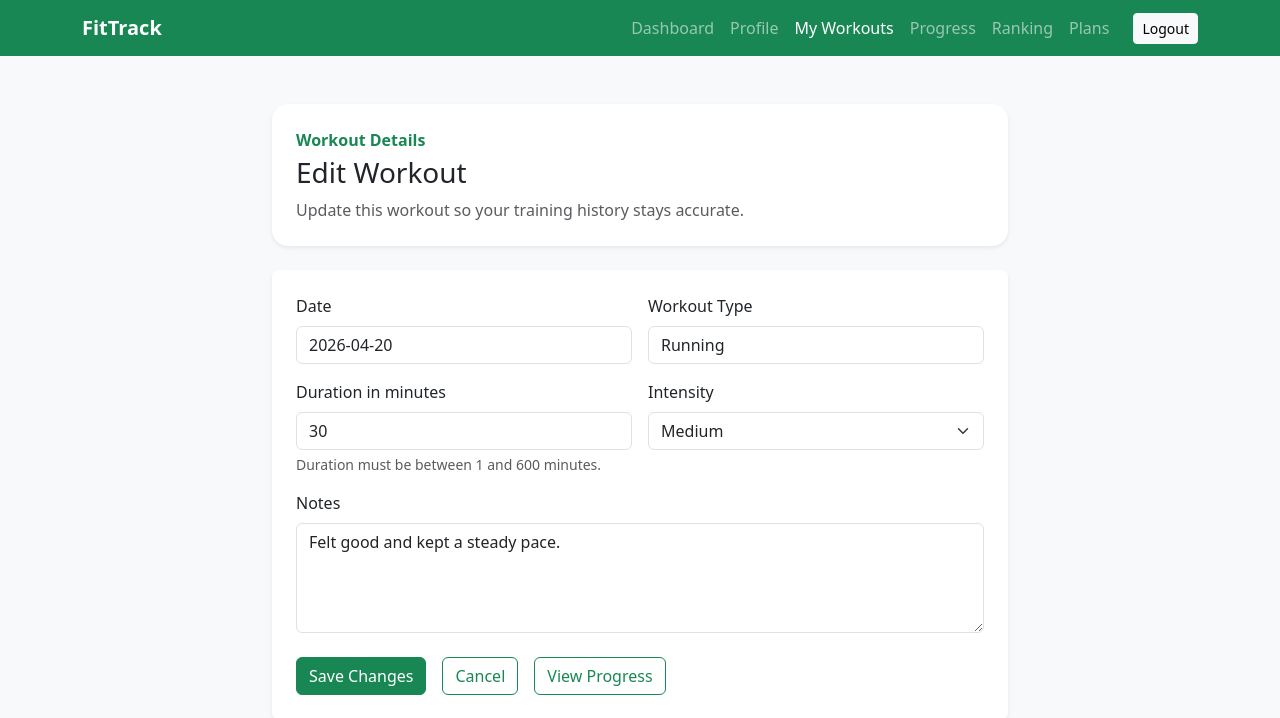
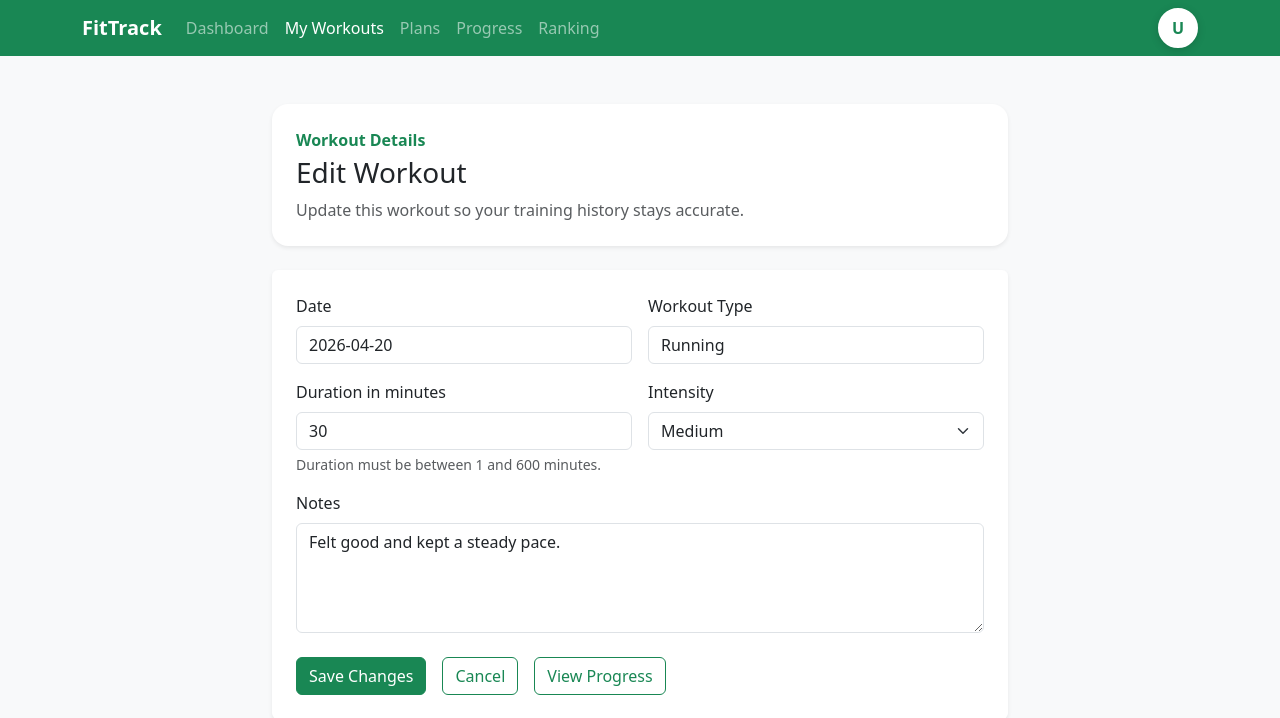
Before and after one commit to kiegiam/CITS3403-Test-Repo, a Flask app: page /workouts/1/edit in a window 1280 px wide. Shown: the top 718 px of the page. Run offline with Flask 3, Linux system fonts and the light colour scheme; a user stored in the database is signed in; some libraries are stand-ins or nearby versions.

Commit message:
Update edit_workout.html
This update makes the Edit Workout page navigation consistent with the newer authenticated pages.

```diff
--- a/templates/edit_workout.html
+++ b/templates/edit_workout.html
@@ -26,24 +26,24 @@
                     class="navbar-toggler"
                     type="button"
                     data-bs-toggle="collapse"
-                    data-bs-target="#mainNav"
-                    aria-controls="mainNav"
+                    data-bs-target="#appNav"
+                    aria-controls="appNav"
                     aria-expanded="false"
                     aria-label="Toggle navigation"
                 >
                     <span class="navbar-toggler-icon"></span>
                 </button>
 
-                <div class="collapse navbar-collapse" id="mainNav">
-                    <ul class="navbar-nav ms-auto align-items-lg-center">
+                <div class="collapse navbar-collapse" id="appNav">
+                    <ul class="navbar-nav me-auto align-items-lg-center">
                         <li class="nav-item">
                             <a class="nav-link" href="{{ url_for('dashboard') }}">Dashboard</a>
                         </li>
                         <li class="nav-item">
-                            <a class="nav-link" href="{{ url_for('profile') }}">Profile</a>
+                            <a class="nav-link active" href="{{ url_for('workouts') }}">My Workouts</a>
                         </li>
                         <li class="nav-item">
-                            <a class="nav-link active" href="{{ url_for('workouts') }}">My Workouts</a>
+                            <a class="nav-link" href="{{ url_for('plans') }}">Plans</a>
                         </li>
                         <li class="nav-item">
                             <a class="nav-link" href="{{ url_for('progress') }}">Progress</a>
@@ -51,13 +51,52 @@
                         <li class="nav-item">
                             <a class="nav-link" href="{{ url_for('ranking') }}">Ranking</a>
                         </li>
-                        <li class="nav-item">
-                            <a class="nav-link" href="{{ url_for('plans') }}">Plans</a>
-                        </li>
-                        <li class="nav-item ms-lg-3">
-                            <a href="{{ url_for('logout') }}" class="btn btn-light btn-sm">Logout</a>
-                        </li>
                     </ul>
+
+                    <div class="d-flex align-items-center mt-3 mt-lg-0">
+                        <div class="dropdown">
+                            <button
+                                class="btn p-0 border-0 bg-transparent profile-dropdown-toggle"
+                                type="button"
+                                data-bs-toggle="dropdown"
+                                aria-expanded="false"
+                                aria-label="Open profile menu"
+                            >
+                                {% if nav_profile and nav_profile.avatar_filename %}
+                                    <img
+                                        src="{{ url_for('static', filename='uploads/' ~ nav_profile.avatar_filename) }}"
+                                        alt="Profile"
+                                        class="profile-icon"
+                                    >
+                                {% else %}
+                                    <span class="profile-icon profile-icon-fallback">
+                                        {% if nav_profile and nav_profile.name %}
+                                            {% set name_parts = nav_profile.name.split() %}
+                                            {{ name_parts[0][0]|upper }}{% if name_parts|length > 1 %}{{ name_parts[-1][0]|upper }}{% endif %}
+                                        {% elif nav_email %}
+                                            {{ nav_email[0]|upper }}
+                                        {% else %}
+                                            U
+                                        {% endif %}
+                                    </span>
+                                {% endif %}
+                            </button>
+
+                            <ul class="dropdown-menu dropdown-menu-end shadow-sm border-0 profile-dropdown-menu">
+                                <li>
+                                    <a class="dropdown-item" href="{{ url_for('profile') }}">
+                                        My Profile
+                                    </a>
+                                </li>
+                                <li><hr class="dropdown-divider"></li>
+                                <li>
+                                    <a class="dropdown-item text-danger" href="{{ url_for('logout') }}">
+                                        Logout
+                                    </a>
+                                </li>
+                            </ul>
+                        </div>
+                    </div>
                 </div>
             </div>
         </nav>
```
